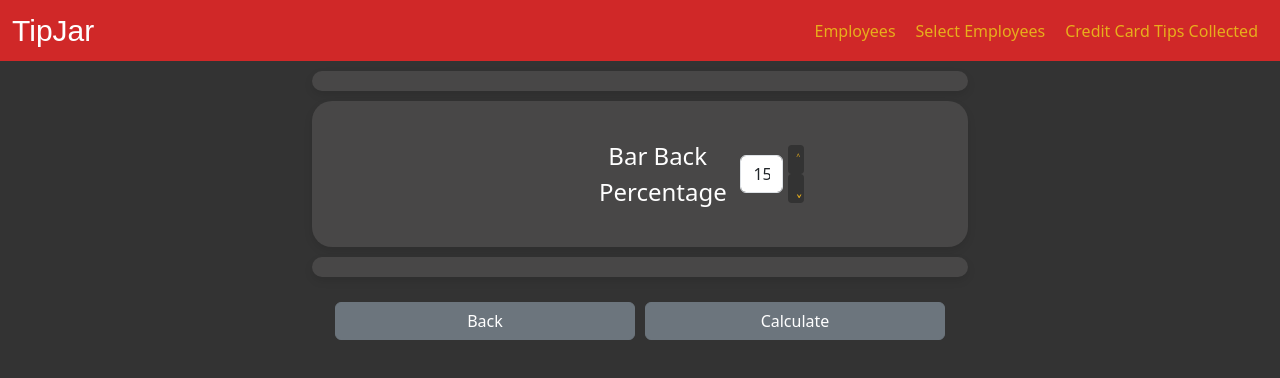
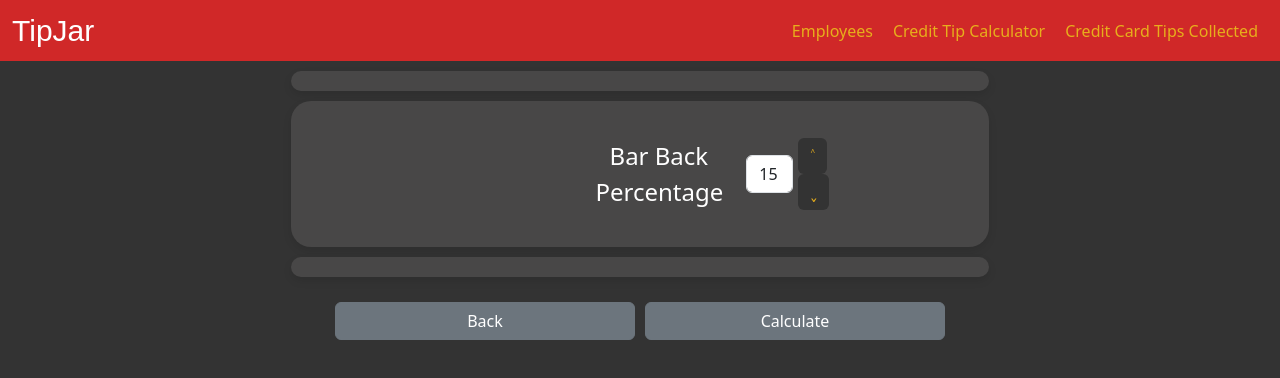
Before and after one commit to afrochef22/tip-jar, a Next.js app: page /creditTipCalculationPage in a window 1280 px wide. Shown: the top 378 px of the page. Built offline with nearby package versions, Linux system fonts and the light colour scheme; a web font is replaced by a local one.

Commit message:
add edit and trash icons

```diff
--- a/components/Bartenders.js
+++ b/components/Bartenders.js
@@ -39,12 +39,12 @@ const Bartenders = ({ employees }) => {
 					return (
 						<Container key={bartender._id}>
 							<Row>
-								<Col xs={2}>
+								<Col>
 									<Button className="editBtn">
 										<UpdateEmployeeModal data={bartender} />
 									</Button>
 								</Col>
-								<Col xs={8}>
+								<Col>
 									<p>
 										<Link
 											className="noDecoration text-color "
@@ -55,7 +55,7 @@ const Bartenders = ({ employees }) => {
 									</p>
 								</Col>
 
-								<Col xs={2}>
+								<Col>
 									<Button
 										className={style.trash}
 										onClick={() => handleDelete(bartender._id)}
--- a/components/CreditTipCalculation.js
+++ b/components/CreditTipCalculation.js
@@ -157,6 +157,7 @@ export default function CreditTipCalculation({ workingEmployees }) {
 	};
 
 	return (
+		<div className={style.background}>
 			<Container className={style.backgroundColor}>
 				<Form onSubmit={handleCalculate}>
 					<Row className={`${style.toggleContainer} `}>
@@ -236,21 +237,21 @@ export default function CreditTipCalculation({ workingEmployees }) {
 										type="tel"
 										inputMode="numeric"
 										value={defaultbarBackPercentage}
-									onChange={(e) => setDefaultBarBackPercentage(e.target.value)}
+										onChange={(e) =>
+											setDefaultBarBackPercentage(e.target.value)
+										}
 									/>
 									<Col sm={1} xs={1}>
-									<div
-										className={`d-flex flex-column ${style.smallButtonsContainer}`}
-									>
+										<div className={` flex-column `}>
 											<Button
-											size="sm"
+												// size="sm"
 												onClick={handleIncrease}
 												className={` ${style.percentageButton}`}
 											>
 												˄
 											</Button>
 											<Button
-											size="sm"
+												// size="sm"
 												onClick={handleDecrease}
 												className={style.percentageButton}
 											>
@@ -321,5 +322,6 @@ export default function CreditTipCalculation({ workingEmployees }) {
 					</div>
 				</Form>
 			</Container>
+		</div>
 	);
 }
--- a/components/CreditTipCalculation.module.css
+++ b/components/CreditTipCalculation.module.css
@@ -6,6 +6,13 @@
 	display: flex;
 	justify-content: center;
 	/* align-items: center; */
+}
+
+.background {
+	background-color: var(--third-color); /* Your desired color */
+	color: var(--text-color); /* Adjust as needed */
+	min-height: 100vh;
+	height: 100%;
 }
 
 .messageContainer {
--- a/components/Header.js
+++ b/components/Header.js
@@ -47,18 +47,18 @@ const Header = () => {
 						<div className="bar"></div>
 						<div className="collapse-menue">
 							<Collapse isOpen={isOpen} navbar>
-								<NavItem>
-									<Link className="navbar-link" href="/employees">
+								<NavItem className="navbar-link-mobile">
+									<Link className="navbar-link " href="/employees">
 										Employees
 									</Link>
 								</NavItem>
-								<NavItem className=" ">
+								<NavItem className="navbar-link-mobile">
 									<Link className="navbar-link" href="/SelectWorkingEmployee">
-										Select Employees
+										Credit Tip Calculator
 									</Link>
 								</NavItem>
 
-								<NavItem className=" ">
+								<NavItem className="navbar-link-mobile ">
 									<Link className="navbar-link" href="/cashTipCalculator">
 										Cash Tip Calculator
 									</Link>
@@ -76,7 +76,7 @@ const Header = () => {
 					</NavItem>
 					<NavItem className=" ">
 						<Link className="navbar-link" href="/SelectWorkingEmployee">
-							Select Employees
+							Credit Tip Calculator
 						</Link>
 					</NavItem>
 					<NavItem className=" ">
--- a/components/SelectEmployee.js
+++ b/components/SelectEmployee.js
@@ -215,7 +215,8 @@ export default function SelectEmployee({ employees }) {
 	return (
 		<div className={` ${style.backgroundColor} `}>
 			<Container>
-				<h1 className={style.centerTitle}>Select Who's Working</h1>
+				<h1 className={style.centerTitle}>Credit Card Tip Calculator</h1>
+				<h3 className={style.centerTitle}>Select Who's Working</h3>
 				<Row className={style.centerContainer}>
 					{/* Available Bartenders */}
 					<div className={style.formContainer}>
--- a/components/UpdateEmployeeModal.js
+++ b/components/UpdateEmployeeModal.js
@@ -102,7 +102,7 @@ export function UpdateEmployeeModal(props, args) {
 
 	return (
 		<div>
-			<div onClick={toggle}>✍🏽</div>
+			<div onClick={toggle}>✏️</div>
 			<Modal isOpen={modal} toggle={toggle} {...args}>
 				<ModalHeader toggle={toggle}>
 					Edit {props.data.firstName} {props.data.lastName} info.
--- a/styles/globals.css
+++ b/styles/globals.css
@@ -153,6 +153,10 @@ body {
 	border-color: var(--text-color) !important;
 }
 
+.navbar-link-mobile {
+	margin-bottom: 10px;
+}
+
 .bar {
 	width: 100%;
 	height: 2px;
```
Also changed, not shown: components/BarBacks.js (+7 -4 lines), components/Cooks.js (+7 -4 lines), components/NonPositionedEmployee.js (+7 -4 lines). Lines whose indentation alone changed are shown as unchanged.
